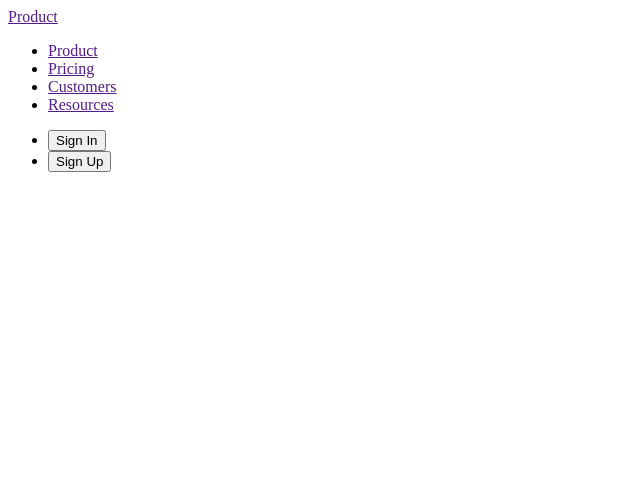
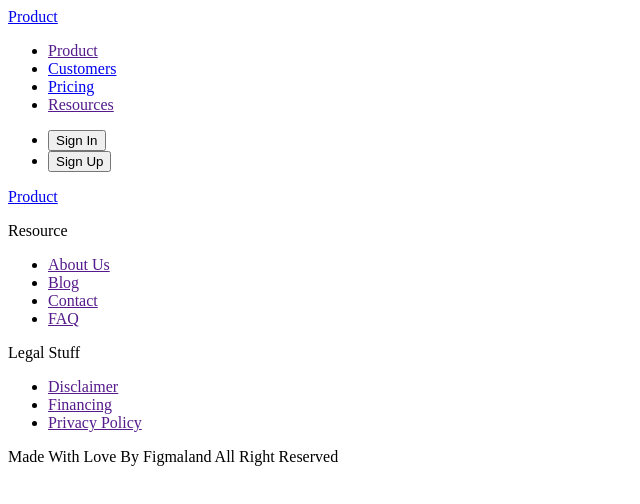
Before and after one commit to Sivonenko/Business-promotion, a plain HTML site: page index.html in a window 1280 px wide. Shown: the whole page, without its empty margins (0-640 px from the left). Drawn offline with Linux system fonts and the light colour scheme.

Commit message:
add footer

```diff
--- a/index.html
+++ b/index.html
@@ -8,11 +8,11 @@
   <body>
     <header>
       <nav>
-        <a href="">Product</a>
+        <a href="./index.html">Product</a>
         <ul>
           <li><a href="">Product</a></li>
-          <li><a href="">Pricing</a></li>
-          <li><a href="">Customers</a></li>
+          <li><a href="./customers.html">Customers</a></li>
+          <li><a href="./pricing.html">Pricing</a></li>
           <li><a href="">Resources</a></li>
         </ul>
       </nav>
@@ -21,5 +21,23 @@
         <li><button type="button">Sign Up</button></li>
       </ul>
     </header>
+    <main></main>
+    <footer>
+      <a href="./index.html">Product</a>
+      <p>Resource</p>
+      <ul>
+        <li><a href="">About Us</a></li>
+        <li><a href="">Blog</a></li>
+        <li><a href="">Contact</a></li>
+        <li><a href="">FAQ</a></li>
+      </ul>
+      <p>Legal Stuff</p>
+      <ul>
+        <li><a href="">Disclaimer</a></li>
+        <li><a href="">Financing</a></li>
+        <li><a href="">Privacy Policy</a></li>
+      </ul>
+      <p>Made With Love By Figmaland All Right Reserved</p>
+    </footer>
   </body>
 </html>
```
Also changed, not shown: customers.html (added, +43 -0 lines), pricing.html (added, +43 -0 lines).
